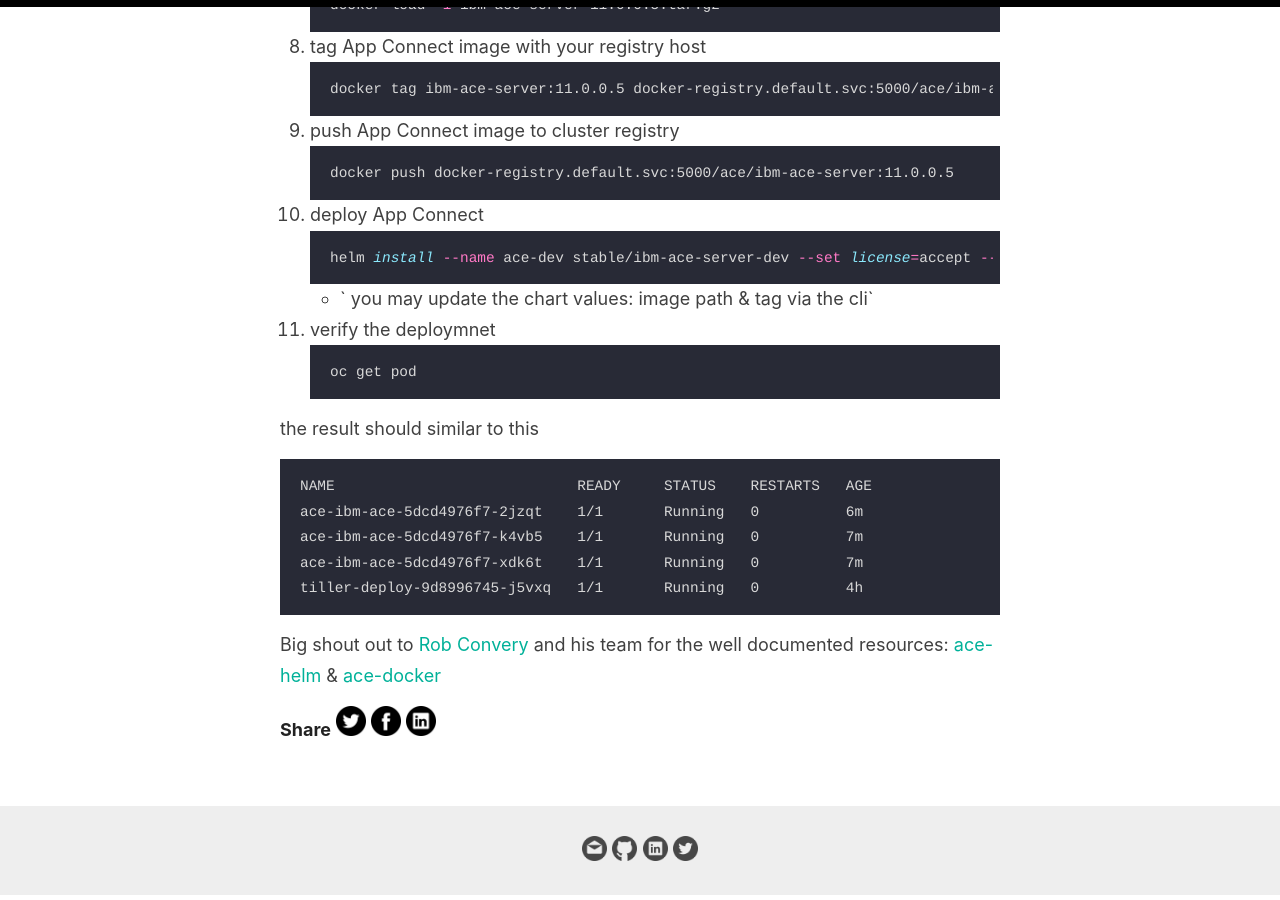
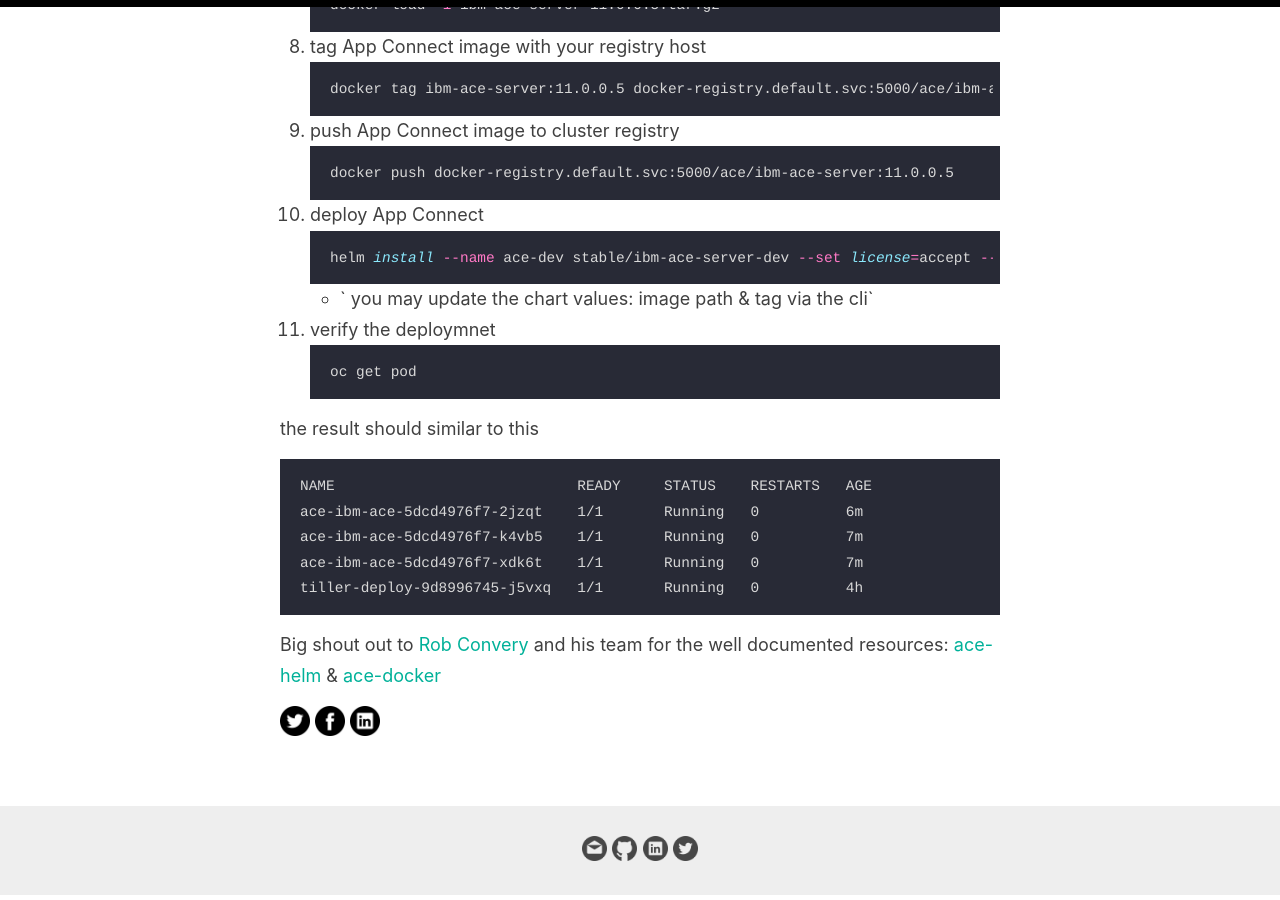
Before and after one commit to RashidAljohani/localhost, a Jekyll site: the page built from _posts/2019-9-20-deploy-ace-on-openshift.md, in a window 1280 px wide and 900 px high, scrolled down 2177 px. Built offline with Jekyll 4.4.1, drawn with Linux system fonts in a browser that asks for light colours; comment, search, counter and statistics services are not loaded.

```diff
--- a/_layouts/post.html
+++ b/_layouts/post.html
@@ -30,7 +30,7 @@
   </div>
 
   <div class="share-blog">
-    <p><span class="share-box">Share</span>
+    <p><span class="share-box"></span>
       <a href="http://twitter.com/share?text={{ page.title }}&url={{site.url}}{{page.url}}" target="_blank"><img src="/images/twitter.png"></a>
       <a href="https://www.facebook.com/sharer.php?u={{site.url}}{{page.url}}" target="_blank"><img src="/images/facebook.png"></a>
       <a href="https://www.linkedin.com/shareArticle?mini=true&url={{site.url}}{{page.url}}&title={{ page.title }}" target="_blank"><img src="/images/linkedin.png"></a></p>
```
